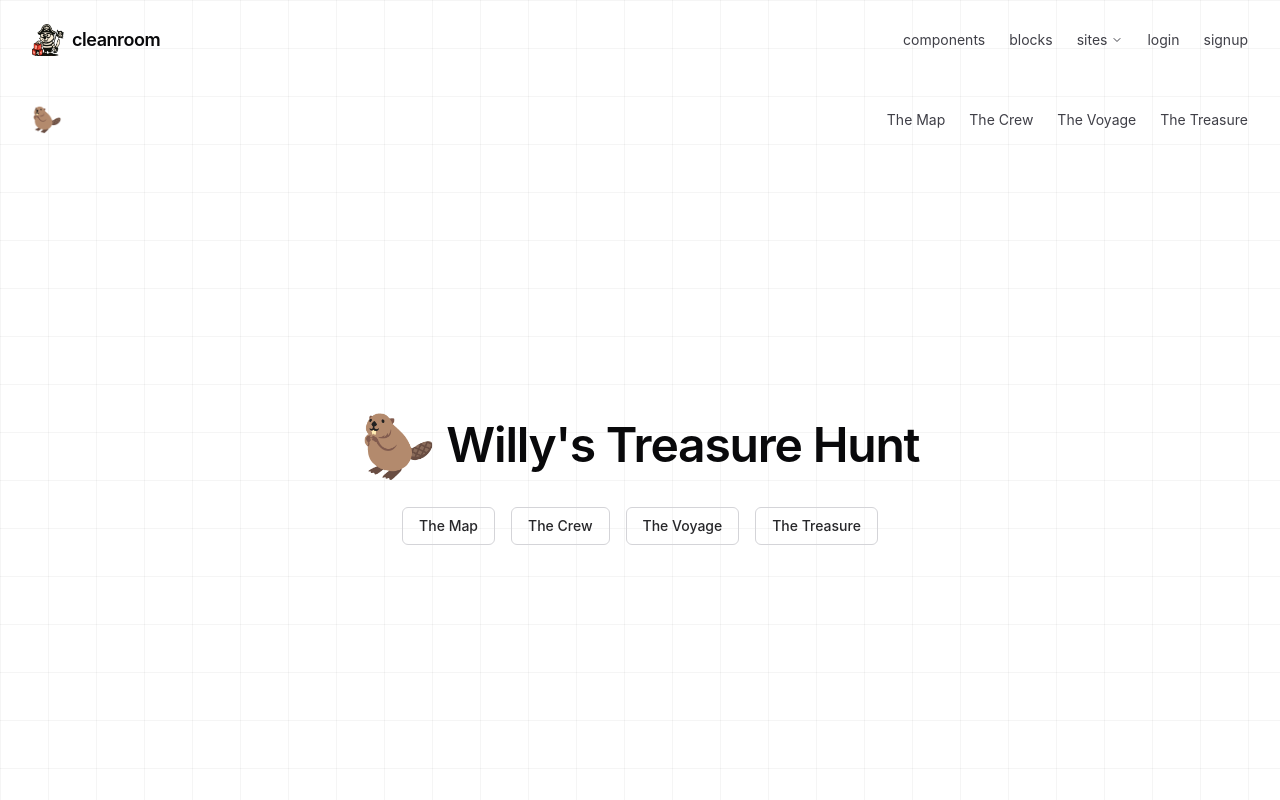
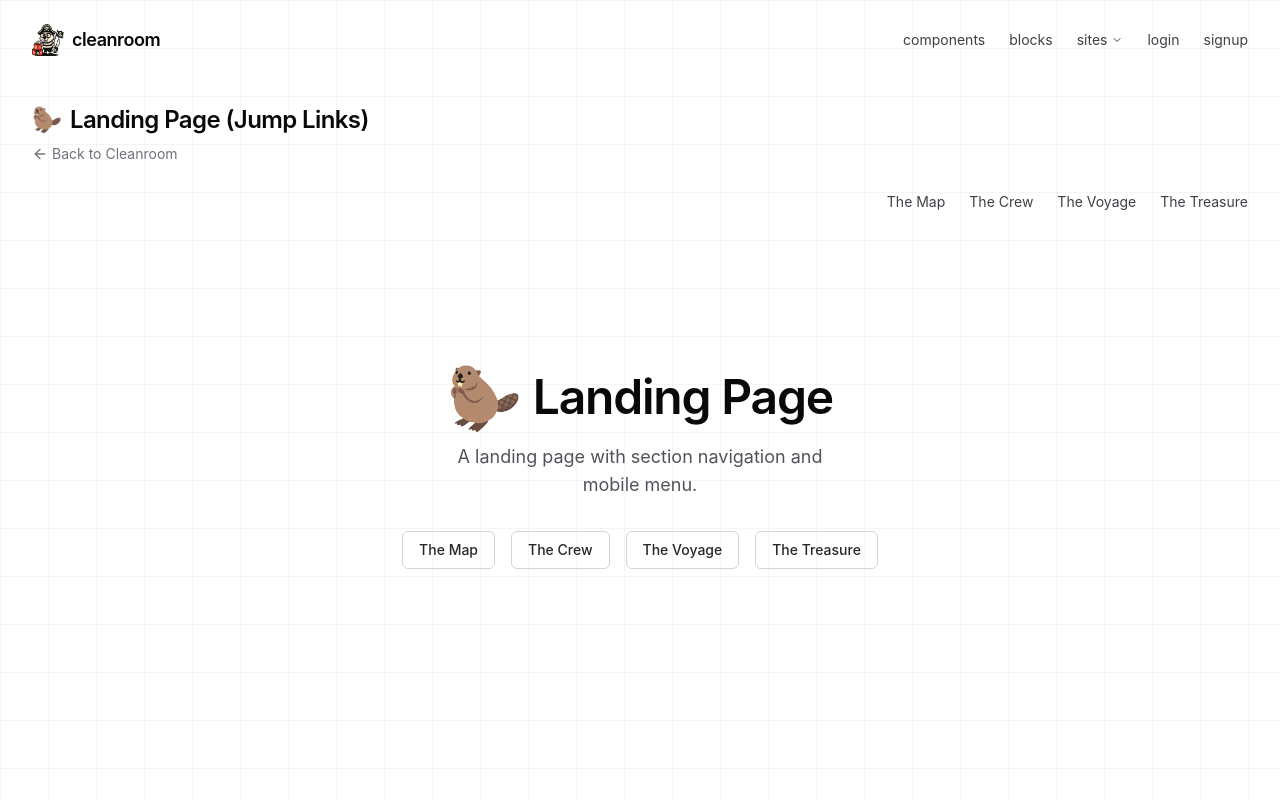
Before and after one commit to mark-mcdermott/cleanroom, a SvelteKit app: page /sites/landing-sections in a window 1280 px wide. Shown: the top 800 px of the page. Built offline with nearby package versions, Linux system fonts and the light colour scheme.

Commit message:
feat: update site demos with generic branding and back link

```diff
--- a/src/routes/sites/demo/+page.svelte
+++ b/src/routes/sites/demo/+page.svelte
@@ -1,22 +1,40 @@
 <script lang="ts">
-	// Demo Page - Single page, no nav, no breakpoints
+	import { ArrowLeft } from 'lucide-svelte';
 </script>
 
 <svelte:head>
-	<title>Willy's Treasure Hunt</title>
-	<meta name="description" content="A demo page showcasing Cleanroom" />
+	<title>Demo Page - Cleanroom</title>
+	<meta name="description" content="Demo page example from Cleanroom" />
 </svelte:head>
 
 <div class="min-h-dvh flex flex-col">
+	<!-- Site header -->
+	<div class="px-8 py-6">
+		<div class="flex items-center gap-2 text-2xl">
+			<span>🦫</span>
+			<span class="font-semibold tracking-tight">Demo Page</span>
+		</div>
+		<a
+			href="/"
+			class="inline-flex items-center gap-1 text-sm text-zinc-500 hover:text-zinc-700 mt-2"
+		>
+			<ArrowLeft class="w-4 h-4" />
+			Back to Cleanroom
+		</a>
+	</div>
+
 	<main class="flex-1">
-		<div class="w-full flex justify-center items-center text-center min-h-[60vh]">
-			<div class="my-32 sm:my-48">
+		<div class="w-full flex justify-center items-center text-center min-h-[50vh]">
+			<div class="my-16">
 				<h1
 					class="text-4xl sm:text-5xl font-semibold tracking-tight flex items-center justify-center gap-3"
 				>
 					<span class="text-5xl sm:text-6xl">🦫</span>
-					Willy's Treasure Hunt
+					Demo Page
 				</h1>
+				<p class="text-zinc-600 text-lg mt-6 max-w-md mx-auto px-4">
+					A simple demo page with no navigation or responsive breakpoints.
+				</p>
 			</div>
 		</div>
 	</main>
--- a/src/routes/sites/landing-sections/+page.svelte
+++ b/src/routes/sites/landing-sections/+page.svelte
@@ -1,5 +1,6 @@
 <script lang="ts">
-	// Landing Sections - Single page with section nav & mobile menu
+	import { ArrowLeft } from 'lucide-svelte';
+
 	let mobileMenuOpen = $state(false);
 
 	const sections = [
@@ -11,16 +12,29 @@
 </script>
 
 <svelte:head>
-	<title>Willy's Treasure Hunt</title>
-	<meta name="description" content="A landing page with scroll sections showcasing Cleanroom" />
+	<title>Landing Page (Jump Links) - Cleanroom</title>
+	<meta name="description" content="Landing page with scroll sections example from Cleanroom" />
 </svelte:head>
 
 <div class="min-h-dvh flex flex-col">
+	<!-- Site header with back link -->
+	<div class="px-8 pt-6 pb-2">
+		<div class="flex items-center gap-2 text-2xl">
+			<span>🦫</span>
+			<span class="font-semibold tracking-tight">Landing Page (Jump Links)</span>
+		</div>
+		<a
+			href="/"
+			class="inline-flex items-center gap-1 text-sm text-zinc-500 hover:text-zinc-700 mt-2"
+		>
+			<ArrowLeft class="w-4 h-4" />
+			Back to Cleanroom
+		</a>
+	</div>
+
 	<!-- Nav -->
-	<nav class="w-full flex items-center justify-between px-8 py-6">
-		<a href="/sites/landing-sections" class="text-2xl no-underline hover:no-underline">
-			<span>🦫</span>
-		</a>
+	<nav class="w-full flex items-center justify-between px-8 py-4">
+		<div></div>
 
 		<!-- Desktop Navigation -->
 		<div class="hidden md:flex gap-6 items-center">
@@ -64,7 +78,7 @@
 			<!-- Drawer -->
 			<div class="absolute left-0 top-0 h-full w-64 bg-white shadow-xl">
 				<div class="flex items-center justify-between p-4 border-b">
-					<span class="font-semibold">Willy's Treasure Hunt</span>
+					<span class="font-semibold">Sections</span>
 					<button onclick={() => (mobileMenuOpen = false)} aria-label="Close menu">
 						<svg class="h-6 w-6" fill="none" stroke="currentColor" viewBox="0 0 24 24">
 							<path
@@ -93,14 +107,17 @@
 
 	<main class="flex-1">
 		<!-- Hero -->
-		<div class="w-full flex justify-center items-center text-center min-h-[80vh]">
+		<div class="w-full flex justify-center items-center text-center min-h-[60vh]">
 			<div class="my-16 sm:my-24">
 				<h1
 					class="text-4xl sm:text-5xl font-semibold tracking-tight flex items-center justify-center gap-3"
 				>
 					<span class="text-5xl sm:text-6xl">🦫</span>
-					Willy's Treasure Hunt
+					Landing Page
 				</h1>
+				<p class="text-zinc-600 text-lg mt-4 max-w-md mx-auto px-4">
+					A landing page with section navigation and mobile menu.
+				</p>
 				<div class="flex flex-wrap justify-center gap-4 mt-8">
 					{#each sections as section}
 						<a href="#{section.id}" class="btn btn-light">{section.title}</a>
@@ -228,12 +245,6 @@
 			</div>
 		</section>
 	</main>
-
-	<footer class="border-t">
-		<div class="mx-auto max-w-6xl px-6 sm:px-10 py-8 text-sm text-zinc-600">
-			&copy; {new Date().getFullYear()} Willy's Treasure Hunt
-		</div>
-	</footer>
 </div>
 
 <style>
--- a/src/routes/sites/landing-simple/+page.svelte
+++ b/src/routes/sites/landing-simple/+page.svelte
@@ -1,32 +1,41 @@
 <script lang="ts">
-	// Landing Simple - Single page, no nav, responsive with footer
+	import { ArrowLeft } from 'lucide-svelte';
 </script>
 
 <svelte:head>
-	<title>Willy's Treasure Hunt</title>
-	<meta name="description" content="A simple landing page showcasing Cleanroom" />
+	<title>Landing Page (No Nav) - Cleanroom</title>
+	<meta name="description" content="Simple landing page example from Cleanroom" />
 </svelte:head>
 
 <div class="min-h-dvh flex flex-col">
+	<!-- Site header -->
+	<div class="px-8 py-6">
+		<div class="flex items-center gap-2 text-2xl">
+			<span>🦫</span>
+			<span class="font-semibold tracking-tight">Landing Page (No Nav)</span>
+		</div>
+		<a
+			href="/"
+			class="inline-flex items-center gap-1 text-sm text-zinc-500 hover:text-zinc-700 mt-2"
+		>
+			<ArrowLeft class="w-4 h-4" />
+			Back to Cleanroom
+		</a>
+	</div>
+
 	<main class="flex-1">
-		<div class="w-full flex justify-center items-center text-center min-h-[60vh]">
-			<div class="my-32 sm:my-48">
+		<div class="w-full flex justify-center items-center text-center min-h-[50vh]">
+			<div class="my-16">
 				<h1
 					class="text-4xl sm:text-5xl font-semibold tracking-tight flex items-center justify-center gap-3"
 				>
 					<span class="text-5xl sm:text-6xl">🦫</span>
-					Willy's Treasure Hunt
+					Landing Page
 				</h1>
 				<p class="text-zinc-600 text-lg mt-6 max-w-md mx-auto px-4">
-					Join Willy Wombat on an epic pirate adventure across the Southern Seas.
+					A simple landing page with responsive design but no navigation.
 				</p>
 			</div>
 		</div>
 	</main>
-
-	<footer class="border-t">
-		<div class="mx-auto max-w-6xl px-6 sm:px-10 py-8 text-sm text-zinc-600">
-			&copy; {new Date().getFullYear()} Willy's Treasure Hunt
-		</div>
-	</footer>
 </div>
```
